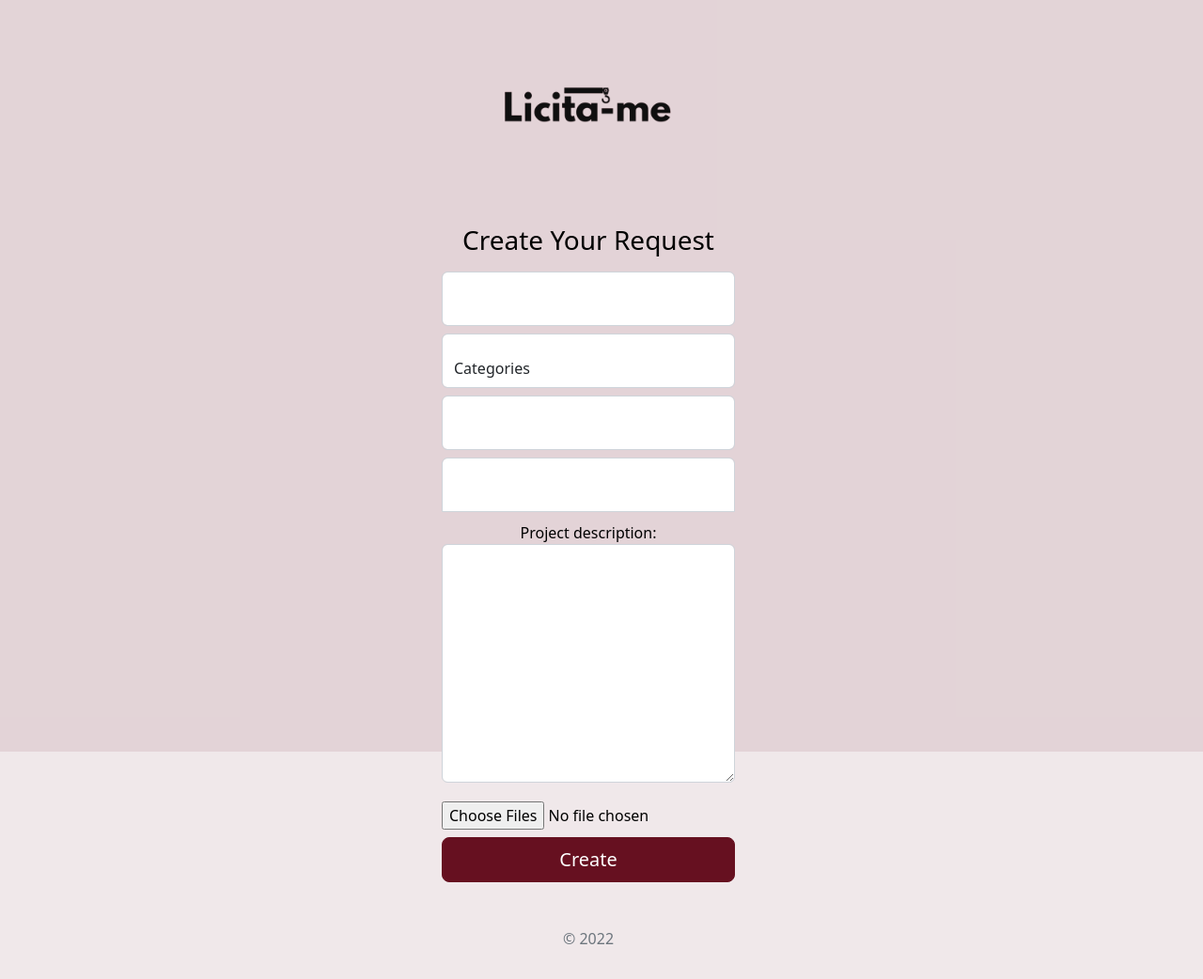
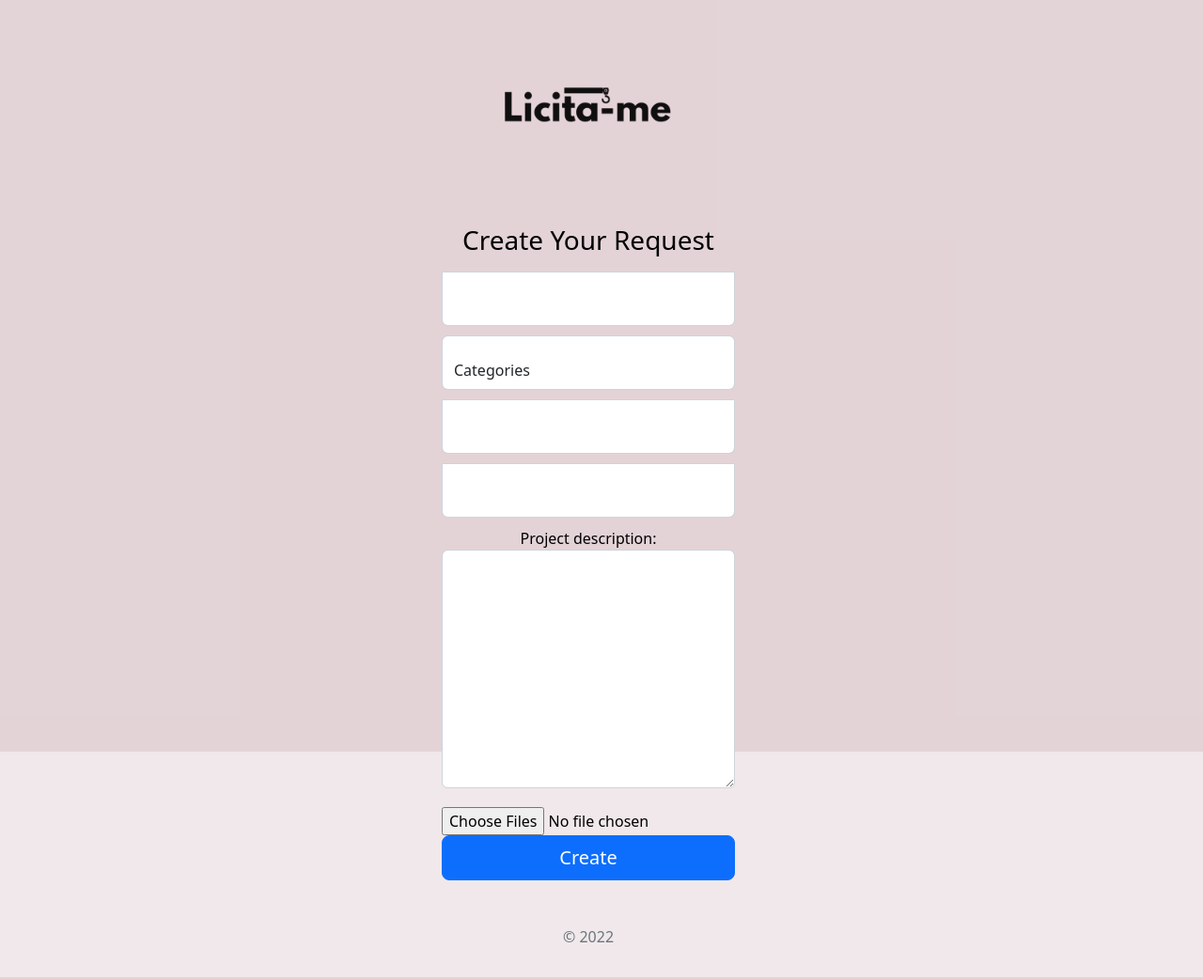
Before and after one commit to defrancescomartin/Licita-me, a Flask app: template templates/request.html in a window 1280 px wide. Shown: the whole page at 94% size. Run offline with Flask 2, Linux system fonts and the light colour scheme; the template is opened without the code that fills it, so the values that code supplies are empty.

Commit message:
request.html css

```diff
--- a/static/styles/request.css
+++ b/static/styles/request.css
@@ -14,14 +14,9 @@ body {
   z-index: 2;
 }
 
-.form-request input[type="email username"] {
+.form-request input[class="form-control"] {
   margin-bottom: 10px;
-  border-bottom-right-radius: 0;
-  border-bottom-left-radius: 0;
-}
-
-.form-request input[type="password"] {
-  margin-bottom: 10px;
+  margin-top: 10px;
   border-top-left-radius: 0;
   border-top-right-radius: 0;
 }
@@ -30,7 +25,7 @@ body {
   margin-bottom: 20px;
 }
 
-}
+
 .bd-placeholder-img {
     font-size: 1.125rem;
     text-anchor: middle;
@@ -44,59 +39,3 @@ body {
       font-size: 3.5rem;
     }
   }
-
-  .b-example-divider {
-    height: 3rem;
-    background-color: rgba(0, 0, 0, .1);
-    border: solid rgba(0, 0, 0, .15);
-    border-width: 1px 0;
-    box-shadow: inset 0 .5em 1.5em rgba(0, 0, 0, .1), inset 0 .125em .5em rgba(0, 0, 0, .15);
-  }
-
-  .b-example-vr {
-    flex-shrink: 0;
-    width: 1.5rem;
-    height: 100vh;
-  }
-
-  .bi {
-    vertical-align: -.125em;
-    fill: currentColor;
-  }
-
-  .nav-scroller {
-    position: relative
-    z-index: 2;
-    height: 2.75rem;
-    overflow-y: hidden;
-  }
-
-  .nav-scroller .nav {
-    display: flex;
-    flex-wrap: nowrap;
-    padding-bottom: 1rem;
-    margin-top: -1px;
-    overflow-x: auto;
-    text-align: center;
-    white-space: nowrap;
-    -webkit-overflow-scrolling: touch;
-  }
-  .btn-ale {
-    color: rgb(255, 255, 255);
-    background-color: #661020;
-    border-color: #661020;
-  }
-  .btn-ale:hover, .btn-ale:focus, .btn-ale:active, .btn-ale.active {
-    background-color: #661020c9;
-    border-color: #661020c9;
-  }
-input[type="email"],
-input[type="text"],
-input[type="date"],
-input[type="tel"],
-input[type="submit"],
-input[type="file"],
-input[type="checkbox"],
-select {
-   margin-bottom: 0.5em;
-}
```
